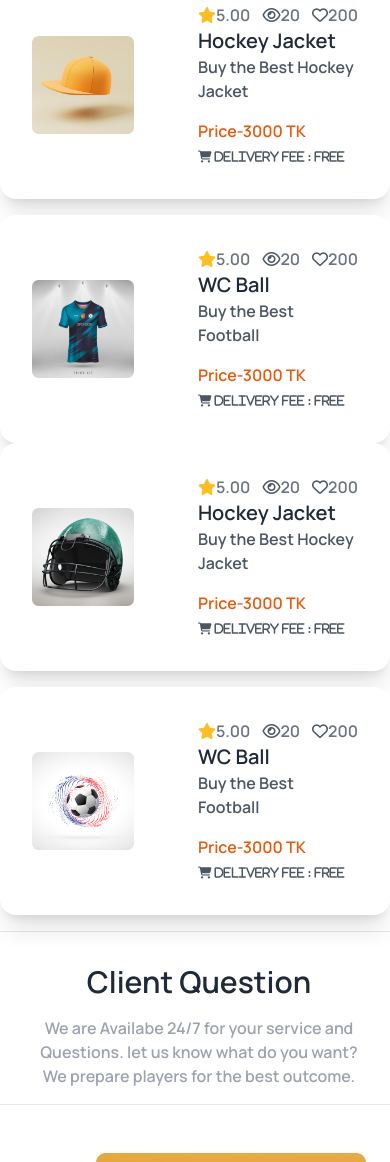
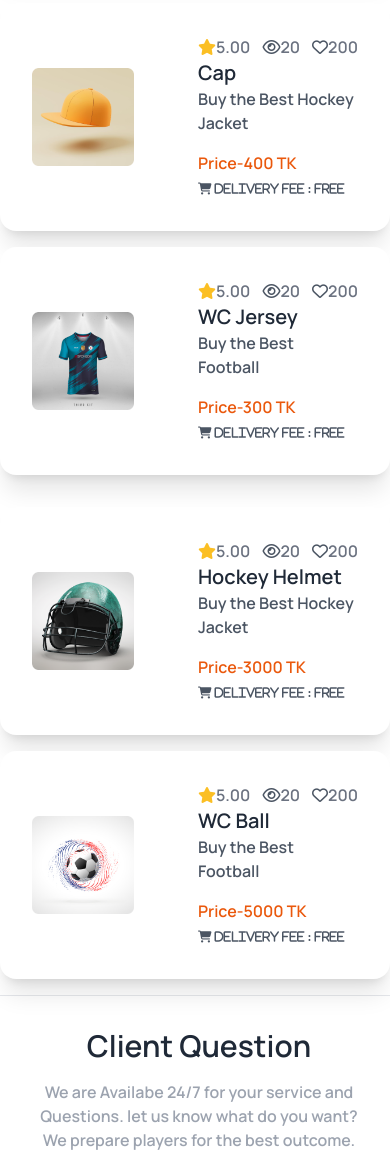
Before and after one commit to Shuharthu/assignment3, a plain HTML site: page index.html in a window 390 px wide. Shown: the part 3134-4296 px from the top of the page. Drawn offline with nearby package versions, Linux system fonts and the light colour scheme.

Commit message:
complete code

```diff
--- a/index.html
+++ b/index.html
@@ -24,7 +24,7 @@
         <div class="navbar bg-base-100">
             <div class="navbar-start">
               <div class="dropdown">
-                <div tabindex="0" role="button" class="btn btn-ghost lg:display">
+                <div tabindex="0" role="button" class="btn btn-ghost lg:hidden">
                   <svg xmlns="http://www.w3.org/2000/svg" class="h-5 w-5" fill="none" viewBox="0 0 24 24" stroke="currentColor"><path stroke-linecap="round" stroke-linejoin="round" stroke-width="2" d="M4 6h16M4 12h8m-8 6h16" /></svg>
                 </div>
                 <ul tabindex="0" class="menu menu-sm dropdown-content mt-3 z-[1] p-2 shadow bg-base-100 rounded-box w-52">
@@ -48,7 +48,7 @@
             </div>
             <div>
             <div class="navbar-end">
-                <button class="btn btn-ghost btn-circle lg-hidden" py-20>
+                <button class="btn btn-ghost btn-circle lg:hidden" py-20>
                   <svg xmlns="http://www.w3.org/2000/svg" class="h-5 w-10" fill="none" viewBox="0 0 24 24" stroke="currentColor mx-20"><path stroke-linecap="round" stroke-linejoin="round" stroke-width="2" d="M21 21l-6-6m2-5a7 7 0 11-14 0 7 7 0 0114 0z" /></svg>
                 </button>
                 </div>
@@ -304,39 +304,8 @@
 
 
 </section>
-<section class="">
-    <!--first row-->
-    <!-- <div class="flex h-[80vh]">
-    <div class="pr-6 pl-10 flex-column">
-        <div class="card card-side bg-base-100 shadow-xl">
-            <figure><img src="5.png" alt="Movie"/></figure>
-            </div>
-            <div class="flex-column">
-                <div class="flex gap-3 ">
-                <div class="flex items-center">
-                <i class="fa-solid fa-star text-amber-400"></i>
-            <p class="text-gray-500">5.00</p>
-            </div>
-            <div class="flex items-center">
-                <i class="fa-regular fa-eye text-gray-600"></i>
-                <p class="text-gray-500">20</p>
-            </div>
-            <div class="flex items-center">
-                <i class="fa-regular fa-heart text-gray-600"></i>
-               <p class="text-gray-500">200</p>
-            </div>
-            <div class="gap-3 space-y-4">
-              <h2 class="card-title text-2xl">Hockey Jacket</h2>
-              <p class="text-gray-600">Get the best hockey jacket of your favourite player!</p>
-             <div class="flex">
-                <h2 class="text-2xl text-orange-600">Price-3000 TK</h2>
-                <i class="text-gray-600 fa-solid fa-cart-shopping">Delivery Fee : Free</i>
-                <p></p>
-            </div>
-            </div>
-          </div>
-        </div>
-           -->
+<section class="mt-8">
+
 <div class="grid lg:grid-cols-2 gap-4 max-w-screen-2xl mx-auto">
     <div class="card card-side bg-base-100 shadow-xl">
         <figure><img class="p-8" src="7.png" alt="Movie"/></figure>
@@ -356,10 +325,10 @@
                    <p class="text-gray-500">200</p>
                 </div>
             </div>
-          <h2 class="card-title">Hockey Jacket</h2>
+          <h2 class="card-title">Cap</h2>
           <p class="text-gray-600">Buy the Best Hockey Jacket</p>
           <div class="flex-inline pt-4 gap-2">
-            <h2 class="text-base text-orange-600 mx-auto">Price-3000 TK</h2>
+            <h2 class="text-base text-orange-600 mx-auto">Price-400 TK</h2>
             <i class="text-gray-600 mx-auto text-xs  fa-solid fa-cart-shopping">  Delivery Fee : Free</i>
 
         </div>
@@ -385,10 +354,10 @@
                    <p class="text-gray-500">200</p>
                 </div>
             </div>
-          <h2 class="card-title">WC Ball</h2>
+          <h2 class="card-title">WC Jersey</h2>
           <p class="text-gray-600">Buy the Best Football</p>
           <div class="flex-inline pt-4 gap-2">
-            <h2 class="text-base text-orange-600 mx-auto">Price-3000 TK</h2>
+            <h2 class="text-base text-orange-600 mx-auto">Price-300 TK</h2>
             <i class="text-gray-600 mx-auto text-xs  fa-solid fa-cart-shopping">  Delivery Fee : Free</i>
 
         </div>
@@ -405,39 +374,8 @@
 
 
 </section>
-<section class="">
-    <!--first row-->
-    <!-- <div class="flex h-[80vh]">
-    <div class="pr-6 pl-10 flex-column">
-        <div class="card card-side bg-base-100 shadow-xl">
-            <figure><img src="5.png" alt="Movie"/></figure>
-            </div>
-            <div class="flex-column">
-                <div class="flex gap-3 ">
-                <div class="flex items-center">
-                <i class="fa-solid fa-star text-amber-400"></i>
-            <p class="text-gray-500">5.00</p>
-            </div>
-            <div class="flex items-center">
-                <i class="fa-regular fa-eye text-gray-600"></i>
-                <p class="text-gray-500">20</p>
-            </div>
-            <div class="flex items-center">
-                <i class="fa-regular fa-heart text-gray-600"></i>
-               <p class="text-gray-500">200</p>
-            </div>
-            <div class="gap-3 space-y-4">
-              <h2 class="card-title text-2xl">Hockey Jacket</h2>
-              <p class="text-gray-600">Get the best hockey jacket of your favourite player!</p>
-             <div class="flex">
-                <h2 class="text-2xl text-orange-600">Price-3000 TK</h2>
-                <i class="text-gray-600 fa-solid fa-cart-shopping">Delivery Fee : Free</i>
-                <p></p>
-            </div>
-            </div>
-          </div>
-        </div>
-           -->
+<section class="mt-8">
+
 <div class="grid lg:grid-cols-2 gap-4 max-w-screen-2xl mx-auto">
     <div class="card card-side bg-base-100 shadow-xl">
         <figure><img class="p-8" src="9.png" alt="Movie"/></figure>
@@ -457,7 +395,7 @@
                    <p class="text-gray-500">200</p>
                 </div>
             </div>
-          <h2 class="card-title">Hockey Jacket</h2>
+          <h2 class="card-title">Hockey Helmet</h2>
           <p class="text-gray-600">Buy the Best Hockey Jacket</p>
           <div class="flex-inline pt-4 gap-2">
             <h2 class="text-base text-orange-600 mx-auto">Price-3000 TK</h2>
@@ -489,7 +427,7 @@
           <h2 class="card-title">WC Ball</h2>
           <p class="text-gray-600">Buy the Best Football</p>
           <div class="flex-inline pt-4 gap-2">
-            <h2 class="text-base text-orange-600 mx-auto">Price-3000 TK</h2>
+            <h2 class="text-base text-orange-600 mx-auto">Price-5000 TK</h2>
             <i class="text-gray-600 mx-auto text-xs  fa-solid fa-cart-shopping">  Delivery Fee : Free</i>
 
         </div>
@@ -707,10 +645,10 @@
         </div>
 
 </section>
-<footer class="footer mt-12 p-10 bg-base-200 justify-center lg:gap-4 bg-black text-white">
+<footer class="footer mt-12 p-4 bg-base-200 justify-center lg:gap-28 bg-black text-white">
     <aside class="justify-center mx-auto">
       <h3 class="text-4xl">Get in Touch</h3>
-      <p>To get the best coaching for hockey, get in touch with us,<br> we are ready for the sports enthusiasts.<br/>Providing reliable support since 1992</p>
+      <p class="text-gray-500">To get the best coaching for hockey, <br>get in touch with us,<br> we are ready for the sports enthusiasts.<br/>Providing reliable support since 1992</p>
       <div class="flex gap-2">
         <i class="fa-regular fa-envelope"></i>
         <p>hockeys@support.com</p>
```
